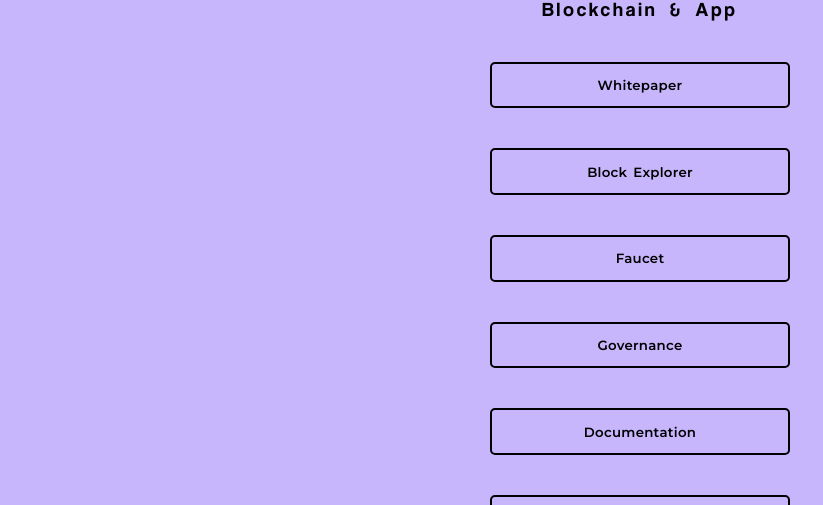
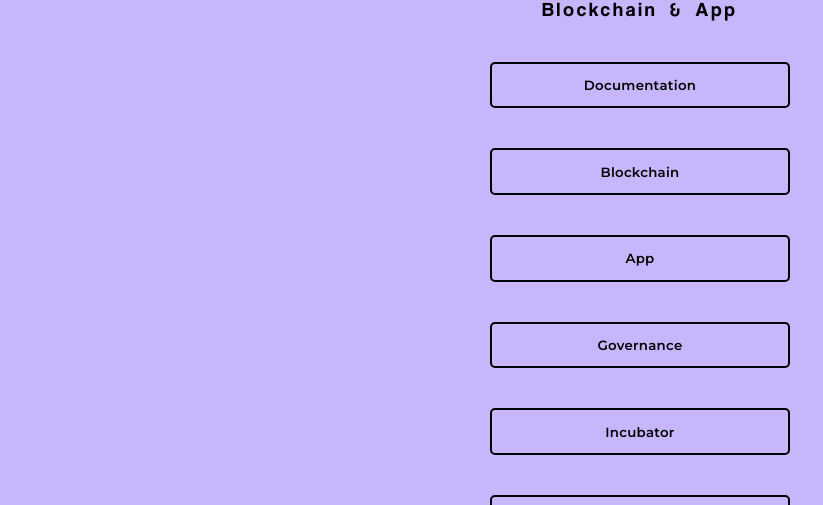
Before and after one commit to jmesworld/coin-landing, a Next.js app: page / in a window 1280 px wide. Shown: the part 239-744 px from the top of the page, without its empty margins (0-823 px from the left). Built offline with nearby package versions, Linux system fonts and the light colour scheme.

Commit message:
cards: update cards

```diff
--- a/src/components/Cards/data/card-links.ts
+++ b/src/components/Cards/data/card-links.ts
@@ -2,24 +2,20 @@ import { CardProps } from "../Card";
 
 const jmesCards: CardProps[] = [
   {
-    href: "https://github.com/jmesworld/whitepaper/blob/main/jmes-coin-whitepaper.md",
-    innerHtml: "Whitepaper",
+    href: "https://docs.jmes.cloud",
+    innerHtml: "Documentation",
   },
   {
     href: "http://explorer.jmes.cloud",
-    innerHtml: "Block Explorer",
+    innerHtml: "Blockchain",
   },
   {
-    href: "http://faucet.jmes.cloud",
-    innerHtml: "Faucet",
+    href: "https://gov.jmes.cloud",
+    innerHtml: "App",
   },
   {
     href: "https://gov.jmes.cloud",
     innerHtml: "Governance",
-  },
-  {
-    href: "https://docs.jmes.cloud",
-    innerHtml: "Documentation",
   },
   {
     href: "http://incubator.jmes.cloud",
@@ -32,6 +28,10 @@ const jmesCards: CardProps[] = [
   {
     href: "https://www.keplr.app/download",
     innerHtml: "Wallet",
+  },
+  {
+    href: "http://faucet.jmes.cloud",
+    innerHtml: "Faucet",
   }
 ];
 
```
